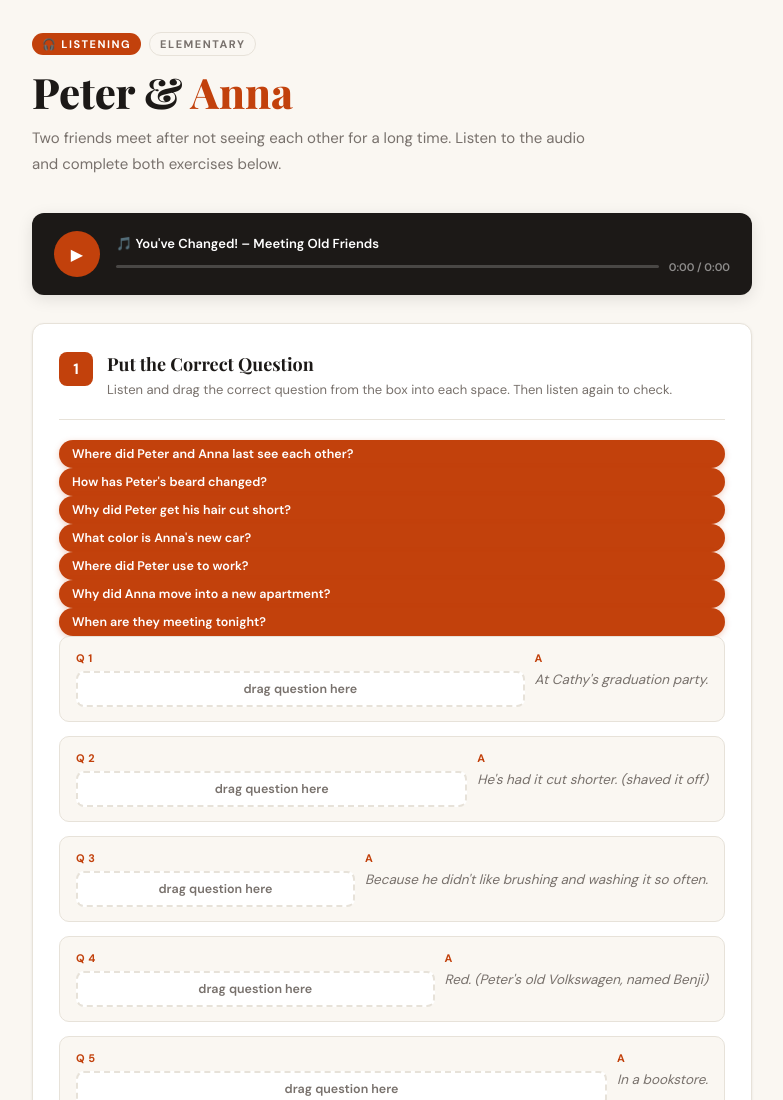
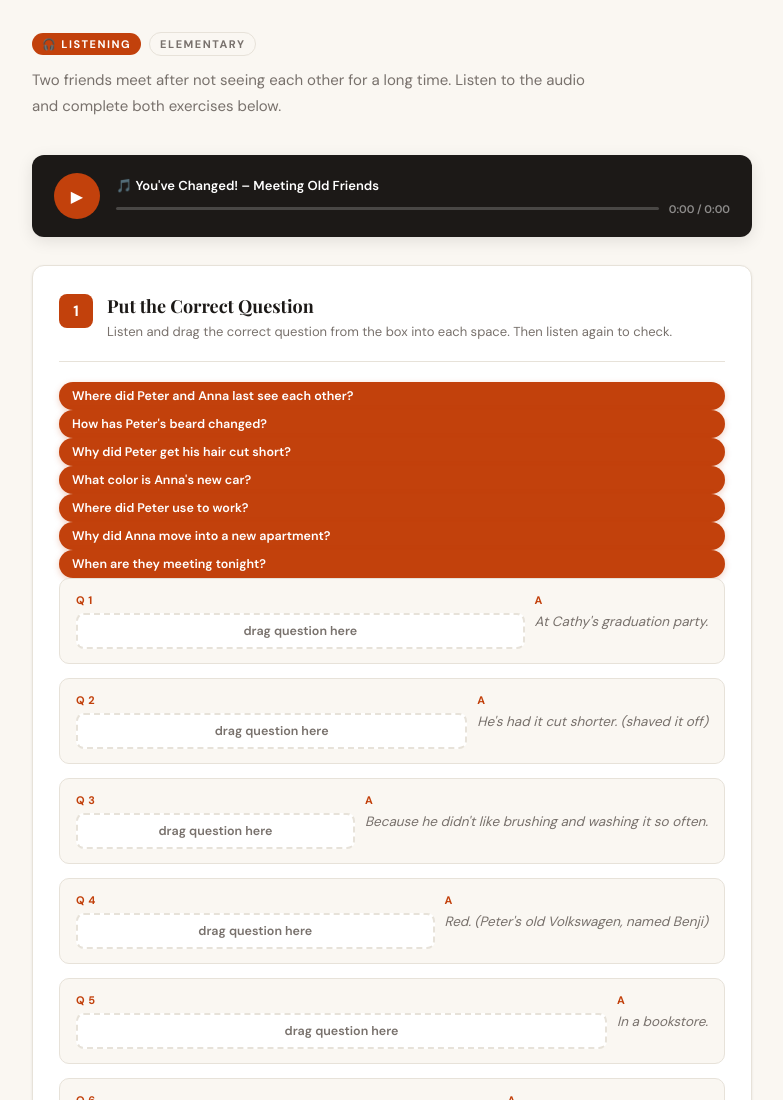
Before and after one commit to prawiramsall-wq/Listening-Advanced, a plain HTML site: page index.html in a window 1280 px wide. Shown: the top 1100 px of the page, without its empty margins (248-1031 px from the left). Drawn offline with nearby package versions, Linux system fonts and the light colour scheme.

Commit message:
Update index.html

```diff
--- a/index.html
+++ b/index.html
@@ -494,7 +494,6 @@
     <span class="tag tag-orange">🎧 Listening</span>
     <span class="tag tag-outline">Elementary</span>
   </div>
-  <h1>Peter &amp; <span>Anna</span></h1>
   <p>Two friends meet after not seeing each other for a long time. Listen to the audio and complete both exercises below.</p>
 </div>
 
```
